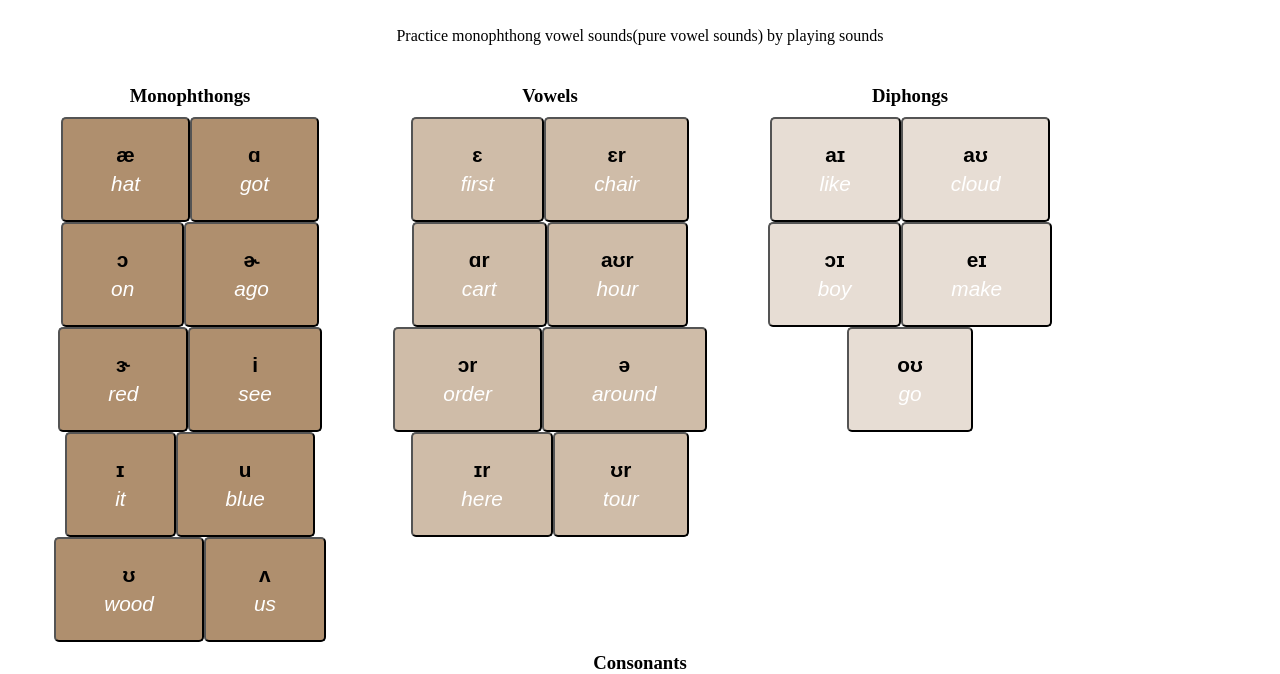
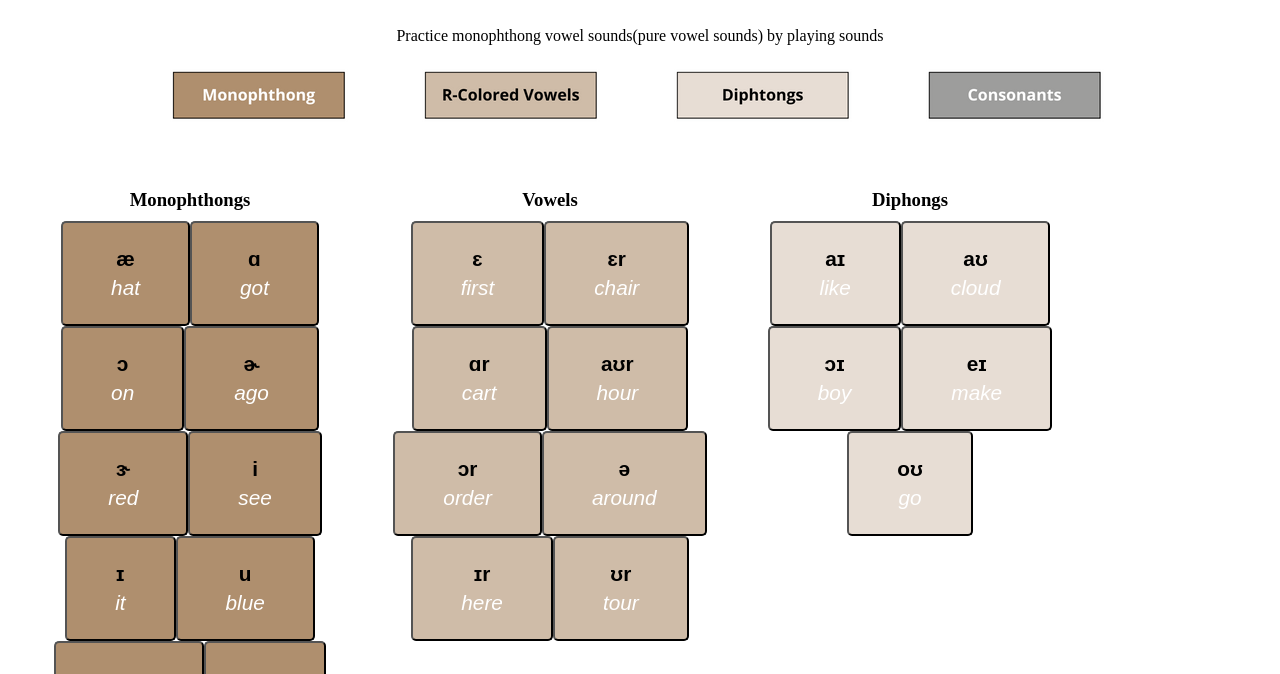
Before and after one commit to oheneadj/phonectics, a plain HTML site: page index.html in a window 1280 px wide. Shown: the part 50-724 px from the top of the page. Drawn offline with Linux system fonts and the light colour scheme.

Commit message:
added key image for various sounds

```diff
--- a/index.html
+++ b/index.html
@@ -12,6 +12,7 @@
       <h1>Click to play a sound</h1>
       <p>
         Practice monophthong vowel sounds(pure vowel sounds) by playing sounds
+        <img src="./assets/images/GNAKey.png" alt="GNA IPA Chart Keys" />
       </p>
     </div>
     <section>
```
Also changed, not shown: assets/images/GNAKey.png (added).
